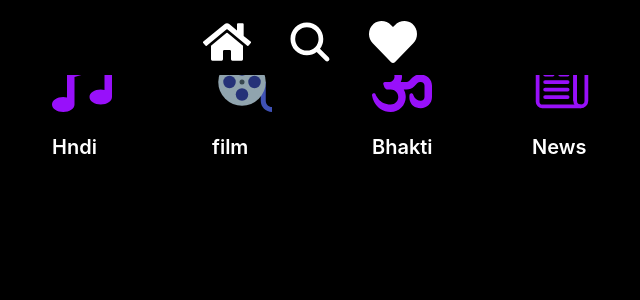
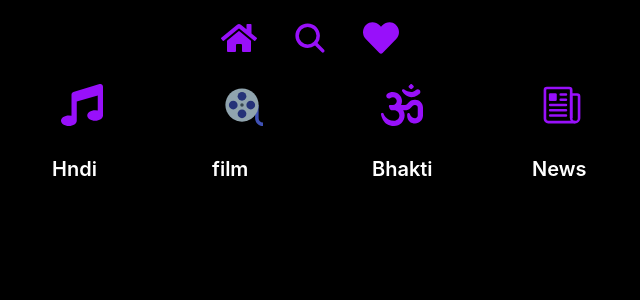
Before and after one commit to bharat3807/Fm-app, a React (Vite) app: page / in a window 1280 px wide. Shown: the top 300 px of the page, without its empty margins (298-938 px from the left). Built offline with nearby package versions, Linux system fonts and the light colour scheme.

Commit message:
Added: Updated, Navbar.jsx and Home.jsx

```diff
--- a/src/category.jsx
+++ b/src/category.jsx
@@ -6,23 +6,23 @@
      {
         id:1,
         name:"Hndi",
-        icon:<FaMusic className="w-[60px] h-[60px] text-purple-600 flex" />,
+        icon:<FaMusic className="w-[60px] h-[60px] text-purple-600 flex items-center jusify-center" />,
     },
     {
     id:2,
     name:"film",
-    icon:   <FcFilmReel className="w-[60px] h-[60px] text-purple-500 flex" /> ,
+    icon:   <FcFilmReel className="w-[60px] h-[60px] text-purple-500 flex items-center jusify-center" /> ,
     },
 
     {
     id:3,
     name:"Bhakti",
-    icon:   <FaOm className="w-[60px] h-[60px] text-purple-600 flex" /> ,
+    icon:   <FaOm className="w-[60px] h-[60px] text-purple-600 flex items-center jusify-center" /> ,
     },
  {
     id:4,
     name:"News",
-    icon:   <IoNewspaperOutline className="w-[60px] h-[60px] text-purple-600 flex" /> ,
+    icon:   <IoNewspaperOutline className="w-[60px] h-[60px] text-purple-600 flex items-center jusify-center" /> ,
     },
 
 ]
--- a/src/components/Navbar.jsx
+++ b/src/components/Navbar.jsx
@@ -1,16 +1,23 @@
 import React from 'react'
-import { NavLink } from 'react-router-dom'
+import { Link } from 'react-router-dom'
 import { FaHome } from "react-icons/fa";
 import { IoSearch } from "react-icons/io5";
 import { FaHeart } from "react-icons/fa";
 
 function Navbar() {
   return (
-    <div className=' w-full md:w-100% h-[75px] bg-black fixed bottom-0 md:top-0 text-white flex  justify-around md:justify-center items-center gap-[35px] p-[10px] md:right-8 z-30 rounded-t-[20px]'>
-     <div className='text-[2.5em] md:text-[3em] text-white cursor-pointer mt-2'><FaHome /></div>
-     <div className='text-[2.5em] md:text-[3em] text-white cursor-pointer mt-2'><IoSearch /></div>
-     <div className='text-[2.5em] md:text-[3em] text-white cursor-pointer mt-2'><FaHeart /></div>
-    </div>
+ <div className=' w-full md:w-100% h-[75px] bg-black fixed bottom-0 md:top-0 text-purple-600 flex  justify-around md:justify-center items-center gap-[35px] p-[10px] md:right-8 z-30 rounded-t-[20px]'>
+<Link to={"/"}>
+ <FaHome className='w-[36px]  h-[36px]' />
+</Link>
+<Link to={"/"}>
+ <IoSearch className='w-[36px]  h-[36px]' />
+</Link>
+<Link to={"/"}>
+ <FaHeart className='w-[36px]  h-[36px]' />
+</Link>
+
+ </div>
   )
 }
 
--- a/src/pages/Home.jsx
+++ b/src/pages/Home.jsx
@@ -3,12 +3,12 @@ import Categories from '../category';
 
 function Home() {
   return (
-    <div className='bg-black min-h-screen  pt-8'>
+    <div className='bg-black min-h-screen  '>
 
-       <div className=' flex gap-5 justify-center '>
+       <div className='  flex gap-5 justify-center pt-16 overflow-hidden object-cover flex-wrap'>
        {Categories.map((category)=>{
             return(
-            <div className='w-[140px] h-[150px] bg-black flex flex-col items-start gap-5  p-5 justify-start text-[20px] font-semibold text-white rounded-lg shadow-xl hover:bg-gray-600 transition-all duration-200 cursor-pointer'>
+            <div className='w-[140px] h-[140px] bg-black flex flex-col items-start gap-7  p-5  text-[20px] font-semibold text-white rounded-lg shadow-xl hover:bg-gray-600 transition-all duration-200 cursor-pointer'>
                  {category.icon}
                 {category.name}
 
```
